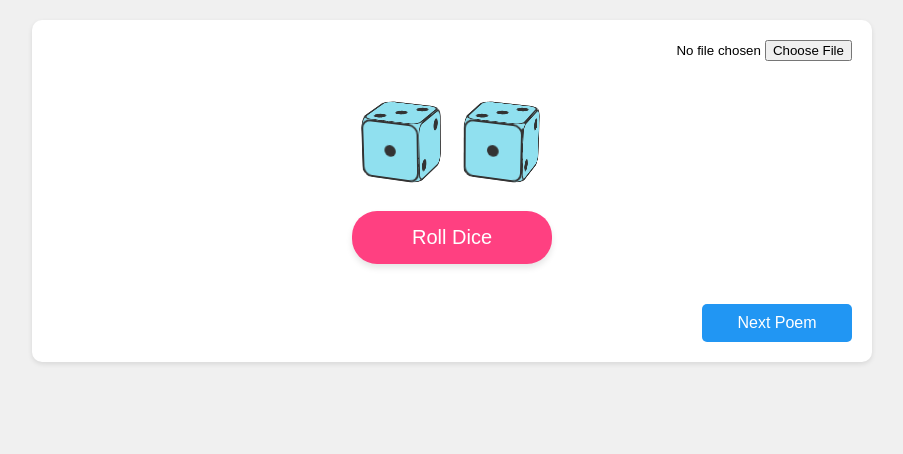
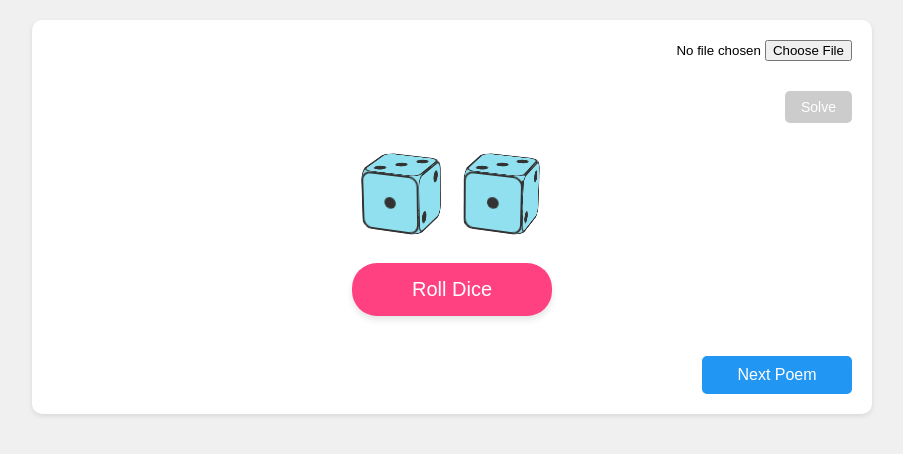
Before and after one commit to MikeJoe12/Arabic-Poem, a plain HTML site: page index.html in a window 1280 px wide. Shown: the whole page, without its empty margins (188-1091 px from the left). Drawn offline with Linux system fonts and the light colour scheme.

Commit message:
add solve button

```diff
--- a/index.html
+++ b/index.html
@@ -246,6 +246,27 @@
             font-size: 16px;
             color: #666;
         }
+		 .solve-button {
+            background: #FF9800;
+            color: white;
+            border: none;
+            padding: 8px 16px;
+            font-size: 14px;
+            border-radius: 5px;
+            cursor: pointer;
+            transition: all 0.3s ease;
+            margin-left: 10px;
+            float: left;  /* Align to left since the page is RTL */
+        }
+
+        .solve-button:hover {
+            background: #F57C00;
+        }
+
+        .solve-button:disabled {
+            background: #cccccc;
+            cursor: not-allowed;
+        }
     </style>
 </head>
 <body>
@@ -257,7 +278,10 @@
             <input type="file" id="poemFile" accept=".txt" style="margin-bottom: 10px;">
         </div>
 
-        <div class="progress-info" id="progressInfo"></div>
+         <div style="display: flex; justify-content: space-between; align-items: center;">
+            <button class="solve-button" id="solveBtn" onclick="solvePoem()" disabled>Solve</button>
+            <div class="progress-info" id="progressInfo"></div>
+        </div>
 
 		        <div class="hint" id="hint"></div>
         <div class="poem-display" id="poemDisplay"></div>
@@ -409,6 +433,18 @@
                 updateProgressInfo();
             }
         }
+        function solvePoem() {
+            const originalWords = currentPoem.text.split(' ');
+            hiddenPoem = originalWords.map(word => word.split(''));
+            displayPoem();
+
+            // Disable all keyboard buttons
+            const keyboardButtons = document.querySelectorAll('.key');
+            keyboardButtons.forEach(button => button.disabled = true);
+
+            // Disable solve button after use
+            document.getElementById('solveBtn').disabled = true;
+        }
 
         function initGame() {
             if (poems.length === 0) {
@@ -430,6 +466,9 @@
 
             displayPoem();
             document.getElementById('hint').textContent = currentPoem.hint || '';
+
+            // Enable solve button when new poem is initialized
+            document.getElementById('solveBtn').disabled = false;
 
             // Reset keyboard
             const keyboard = document.getElementById('keyboard');
```
